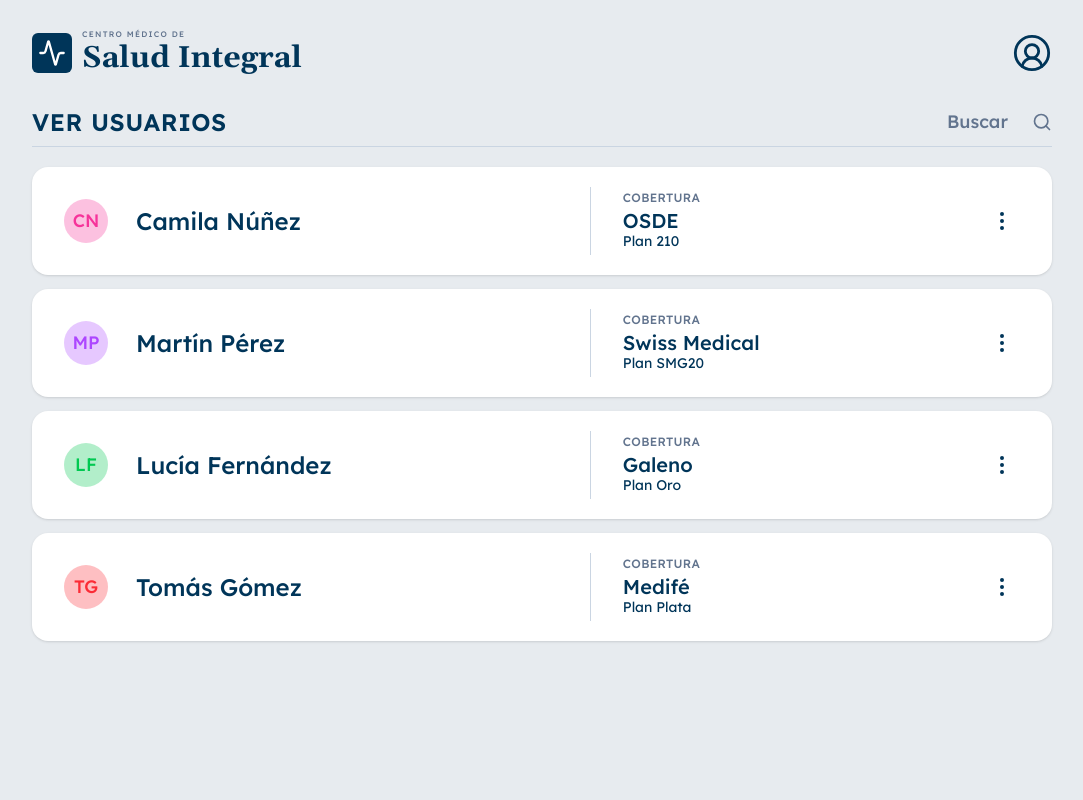
After one commit to SNAndreatta/centro-medico-salud-integral, a Flask app: page /recepcion/usuarios in a window 1280 px wide. The commit adds this page. Shown: the whole page, without its empty margins (98-1181 px from the left). Run offline with Flask 3, Linux system fonts and the light colour scheme.

Commit message:
Avance de template 'ver_usuarios' de recepción

```diff
--- a/frontend/routes/recepcion.py
+++ b/frontend/routes/recepcion.py
@@ -7,7 +7,7 @@ recepcion_routes = Blueprint('rutas_recepcion_prefijo_api', __name__)
 def home():
     return render_template('/recepcion/home.html')
 
-@recepcion_routes.route('/sala-espera')
+@recepcion_routes.route('/recepcion/sala-espera')
 def sala_espera():
 
     pacientes_en_espera = [
@@ -25,7 +25,7 @@ def sala_espera():
             "hora_turno": "15:50",
             "hora_llegada": "15:45",
             "modalidad": "PED",
-            "color_avatar": "bg-pink-500/30 text-pink-500"
+            "color_avatar": "bg-purple-500/30 text-purple-500"
         }
     ]
 
@@ -33,3 +33,50 @@ def sala_espera():
         'recepcion/sala_espera.html',
         pacientes_en_espera=pacientes_en_espera
     )
+
+@recepcion_routes.route("/recepcion/usuarios")
+def ver_usuarios():
+
+    usuarios = [
+        {
+            "id": 1,
+            "nombre": "Camila",
+            "apellido": "Núñez",
+            "cobertura": "OSDE",
+            "plan": "210",
+            "iniciales": "CN",
+            "color_fondo": "bg-pink-500/30 text-pink-500"
+        },
+        {
+            "id": 2,
+            "nombre": "Martín",
+            "apellido": "Pérez",
+            "cobertura": "Swiss Medical",
+            "plan": "SMG20",
+            "iniciales": "MP",
+            "color_fondo": "bg-purple-500/30 text-purple-500"
+        },
+        {
+            "id": 3,
+            "nombre": "Lucía",
+            "apellido": "Fernández",
+            "cobertura": "Galeno",
+            "plan": "Oro",
+            "iniciales": "LF",
+            "color_fondo": "bg-green-500/30 text-green-500"
+        },
+        {
+            "id": 4,
+            "nombre": "Tomás",
+            "apellido": "Gómez",
+            "cobertura": "Medifé",
+            "plan": "Plata",
+            "iniciales": "TG",
+            "color_fondo": "bg-red-500/30 text-red-500"
+        }
+    ]
+
+    return render_template(
+        "recepcion/ver_usuarios.html",
+        usuarios=usuarios
+    )
--- a/frontend/static/css/output.css
+++ b/frontend/static/css/output.css
@@ -8,10 +8,14 @@
       "Segoe UI Symbol", "Noto Color Emoji";
     --font-mono: ui-monospace, SFMono-Regular, Menlo, Monaco, Consolas, "Liberation Mono",
       "Courier New", monospace;
+    --color-red-500: oklch(63.7% 0.237 25.331);
+    --color-green-500: oklch(72.3% 0.219 149.579);
+    --color-purple-500: oklch(62.7% 0.265 303.9);
     --color-pink-100: oklch(94.8% 0.028 342.258);
     --color-pink-500: oklch(65.6% 0.241 354.308);
     --color-slate-100: oklch(96.8% 0.007 247.896);
     --color-slate-200: oklch(92.9% 0.013 255.508);
+    --color-slate-300: oklch(86.9% 0.022 252.894);
     --color-slate-400: oklch(70.4% 0.04 256.788);
     --color-slate-500: oklch(55.4% 0.046 257.417);
     --color-slate-600: oklch(44.6% 0.043 257.281);
@@ -206,8 +210,23 @@
   }
 }
 @layer utilities {
+  .absolute {
+    position: absolute;
+  }
+  .relative {
+    position: relative;
+  }
   .static {
     position: static;
+  }
+  .top-10 {
+    top: calc(var(--spacing) * 10);
+  }
+  .right-0 {
+    right: 0px;
+  }
+  .z-10 {
+    z-index: 10;
   }
   .mx-auto {
     margin-inline: auto;
@@ -236,8 +255,14 @@
   .mb-4 {
     margin-bottom: calc(var(--spacing) * 4);
   }
+  .mb-5 {
+    margin-bottom: calc(var(--spacing) * 5);
+  }
   .mb-7 {
     margin-bottom: calc(var(--spacing) * 7);
+  }
+  .ml-3 {
+    margin-left: calc(var(--spacing) * 3);
   }
   .block {
     display: block;
@@ -260,6 +285,9 @@
   .h-5 {
     height: calc(var(--spacing) * 5);
   }
+  .h-6 {
+    height: calc(var(--spacing) * 6);
+  }
   .h-7 {
     height: calc(var(--spacing) * 7);
   }
@@ -281,6 +309,9 @@
   .h-14 {
     height: calc(var(--spacing) * 14);
   }
+  .h-16 {
+    height: calc(var(--spacing) * 16);
+  }
   .h-\[18px\] {
     height: 18px;
   }
@@ -296,6 +327,9 @@
   .min-h-\[76px\] {
     min-height: 76px;
   }
+  .min-h-\[100px\] {
+    min-height: 100px;
+  }
   .min-h-screen {
     min-height: 100vh;
   }
@@ -304,6 +338,9 @@
   }
   .w-5 {
     width: calc(var(--spacing) * 5);
+  }
+  .w-6 {
+    width: calc(var(--spacing) * 6);
   }
   .w-7 {
     width: calc(var(--spacing) * 7);
@@ -326,6 +363,12 @@
   .w-14 {
     width: calc(var(--spacing) * 14);
   }
+  .w-16 {
+    width: calc(var(--spacing) * 16);
+  }
+  .w-44 {
+    width: calc(var(--spacing) * 44);
+  }
   .w-\[18px\] {
     width: 18px;
   }
@@ -337,6 +380,9 @@
   }
   .max-w-\[400px\] {
     max-width: 400px;
+  }
+  .max-w-\[1100px\] {
+    max-width: 1100px;
   }
   .min-w-0 {
     min-width: 0px;
@@ -353,6 +399,9 @@
   .border-collapse {
     border-collapse: collapse;
   }
+  .cursor-not-allowed {
+    cursor: not-allowed;
+  }
   .resize {
     resize: both;
   }
@@ -367,6 +416,9 @@
   }
   .items-center {
     align-items: center;
+  }
+  .items-start {
+    align-items: flex-start;
   }
   .justify-between {
     justify-content: space-between;
@@ -394,6 +446,9 @@
   }
   .gap-4 {
     gap: calc(var(--spacing) * 4);
+  }
+  .gap-5 {
+    gap: calc(var(--spacing) * 5);
   }
   :where(.space-y-3 > :not(:last-child)) {
     --tw-space-y-reverse: 0;
@@ -434,12 +489,22 @@
     border-style: var(--tw-border-style);
     border-width: 1px;
   }
+  .border-t {
+    border-top-style: var(--tw-border-style);
+    border-top-width: 1px;
+  }
   .border-b {
     border-bottom-style: var(--tw-border-style);
     border-bottom-width: 1px;
   }
+  .border-slate-100 {
+    border-color: var(--color-slate-100);
+  }
   .border-slate-200 {
     border-color: var(--color-slate-200);
+  }
+  .border-slate-300 {
+    border-color: var(--color-slate-300);
   }
   .border-slate-400 {
     border-color: var(--color-slate-400);
@@ -462,6 +527,15 @@
   .bg-dominante {
     background-color: var(--color-dominante);
   }
+  .bg-green-500 {
+    background-color: var(--color-green-500);
+  }
+  .bg-green-500\/30 {
+    background-color: color-mix(in srgb, oklch(72.3% 0.219 149.579) 30%, transparent);
+    @supports (color: color-mix(in lab, red, red)) {
+      background-color: color-mix(in oklab, var(--color-green-500) 30%, transparent);
+    }
+  }
   .bg-pink-100 {
     background-color: var(--color-pink-100);
   }
@@ -480,6 +554,24 @@
       background-color: color-mix(in oklab, var(--color-pink-500) 70%, transparent);
     }
   }
+  .bg-purple-500 {
+    background-color: var(--color-purple-500);
+  }
+  .bg-purple-500\/30 {
+    background-color: color-mix(in srgb, oklch(62.7% 0.265 303.9) 30%, transparent);
+    @supports (color: color-mix(in lab, red, red)) {
+      background-color: color-mix(in oklab, var(--color-purple-500) 30%, transparent);
+    }
+  }
+  .bg-red-500 {
+    background-color: var(--color-red-500);
+  }
+  .bg-red-500\/30 {
+    background-color: color-mix(in srgb, oklch(63.7% 0.237 25.331) 30%, transparent);
+    @supports (color: color-mix(in lab, red, red)) {
+      background-color: color-mix(in oklab, var(--color-red-500) 30%, transparent);
+    }
+  }
   .bg-slate-200 {
     background-color: var(--color-slate-200);
   }
@@ -488,6 +580,12 @@
   }
   .bg-white {
     background-color: var(--color-white);
+  }
+  .stroke-\[1\.7\] {
+    stroke-width: 1.7;
+  }
+  .p-2 {
+    padding: calc(var(--spacing) * 2);
   }
   .p-3 {
     padding: calc(var(--spacing) * 3);
@@ -513,6 +611,9 @@
   .py-1\.5 {
     padding-block: calc(var(--spacing) * 1.5);
   }
+  .py-2 {
+    padding-block: calc(var(--spacing) * 2);
+  }
   .py-3 {
     padding-block: calc(var(--spacing) * 3);
   }
@@ -531,14 +632,26 @@
   .py-8 {
     padding-block: calc(var(--spacing) * 8);
   }
+  .py-10 {
+    padding-block: calc(var(--spacing) * 10);
+  }
   .py-12 {
     padding-block: calc(var(--spacing) * 12);
+  }
+  .pt-3 {
+    padding-top: calc(var(--spacing) * 3);
   }
   .pb-1 {
     padding-bottom: var(--spacing);
   }
+  .pb-2 {
+    padding-bottom: calc(var(--spacing) * 2);
+  }
   .text-center {
     text-align: center;
+  }
+  .text-left {
+    text-align: left;
   }
   .text-right {
     text-align: right;
@@ -606,6 +719,10 @@
     --tw-font-weight: var(--font-weight-semibold);
     font-weight: var(--font-weight-semibold);
   }
+  .tracking-\[0\.16em\] {
+    --tw-tracking: 0.16em;
+    letter-spacing: 0.16em;
+  }
   .tracking-\[0\.18em\] {
     --tw-tracking: 0.18em;
     letter-spacing: 0.18em;
@@ -624,8 +741,17 @@
   .text-acento {
     color: var(--color-acento);
   }
+  .text-green-500 {
+    color: var(--color-green-500);
+  }
   .text-pink-500 {
     color: var(--color-pink-500);
+  }
+  .text-purple-500 {
+    color: var(--color-purple-500);
+  }
+  .text-red-500 {
+    color: var(--color-red-500);
   }
   .text-slate-400 {
     color: var(--color-slate-400);
@@ -651,6 +777,10 @@
   .antialiased {
     -webkit-font-smoothing: antialiased;
     -moz-osx-font-smoothing: grayscale;
+  }
+  .shadow-lg {
+    --tw-shadow: 0 10px 15px -3px var(--tw-shadow-color, rgb(0 0 0 / 0.1)), 0 4px 6px -4px var(--tw-shadow-color, rgb(0 0 0 / 0.1));
+    box-shadow: var(--tw-inset-shadow), var(--tw-inset-ring-shadow), var(--tw-ring-offset-shadow), var(--tw-ring-shadow), var(--tw-shadow);
   }
   .shadow-sm {
     --tw-shadow: 0 1px 3px 0 var(--tw-shadow-color, rgb(0 0 0 / 0.1)), 0 1px 2px -1px var(--tw-shadow-color, rgb(0 0 0 / 0.1));
@@ -679,6 +809,9 @@
   }
   .placeholder\:text-slate-400::placeholder {
     color: var(--color-slate-400);
+  }
+  .placeholder\:text-slate-500::placeholder {
+    color: var(--color-slate-500);
   }
   .focus-within\:border-acento:focus-within {
     border-color: var(--color-acento);
@@ -769,6 +902,9 @@
     .sm\:h-16 {
       height: calc(var(--spacing) * 16);
     }
+    .sm\:min-h-\[68px\] {
+      min-height: 68px;
+    }
     .sm\:min-h-\[84px\] {
       min-height: 84px;
     }
@@ -786,6 +922,12 @@
     }
     .sm\:w-24 {
       width: calc(var(--spacing) * 24);
+    }
+    .sm\:w-\[45\%\] {
+      width: 45%;
+    }
+    .sm\:w-\[250px\] {
+      width: 250px;
     }
     .sm\:flex-1 {
       flex: 1;
@@ -814,6 +956,9 @@
     .sm\:gap-5 {
       gap: calc(var(--spacing) * 5);
     }
+    .sm\:gap-7 {
+      gap: calc(var(--spacing) * 7);
+    }
     :where(.sm\:space-y-4 > :not(:last-child)) {
       --tw-space-y-reverse: 0;
       margin-block-start: calc(calc(var(--spacing) * 4) * var(--tw-space-y-reverse));
@@ -824,6 +969,14 @@
       margin-block-start: calc(calc(var(--spacing) * 6) * var(--tw-space-y-reverse));
       margin-block-end: calc(calc(var(--spacing) * 6) * calc(1 - var(--tw-space-y-reverse)));
     }
+    .sm\:border-t-0 {
+      border-top-style: var(--tw-border-style);
+      border-top-width: 0px;
+    }
+    .sm\:border-l {
+      border-left-style: var(--tw-border-style);
+      border-left-width: 1px;
+    }
     .sm\:px-6 {
       padding-inline: calc(var(--spacing) * 6);
     }
@@ -833,6 +986,12 @@
     .sm\:px-8 {
       padding-inline: calc(var(--spacing) * 8);
     }
+    .sm\:px-10 {
+      padding-inline: calc(var(--spacing) * 10);
+    }
+    .sm\:py-7 {
+      padding-block: calc(var(--spacing) * 7);
+    }
     .sm\:py-8 {
       padding-block: calc(var(--spacing) * 8);
     }
@@ -841,6 +1000,12 @@
     }
     .sm\:py-10 {
       padding-block: calc(var(--spacing) * 10);
+    }
+    .sm\:pt-0 {
+      padding-top: 0px;
+    }
+    .sm\:pl-8 {
+      padding-left: calc(var(--spacing) * 8);
     }
     .sm\:text-2xl {
       font-size: var(--text-2xl);
--- /dev/null
+++ b/frontend/templates/recepcion/ver_usuarios.html
@@ -0,0 +1,283 @@
+<!DOCTYPE html>
+<html lang="es">
+<head>
+    <meta charset="UTF-8">
+    <meta name="viewport" content="width=device-width, initial-scale=1.0">
+    <meta name="theme-color" content="#E7EBEF">
+
+    <title>Ver usuarios | Salud Integral</title>
+
+    <link rel="stylesheet" href="{{ url_for('static', filename='css/output.css') }}">
+
+    <link rel="preconnect" href="https://fonts.googleapis.com">
+    <link rel="preconnect" href="https://fonts.gstatic.com" crossorigin>
+    <link href="https://fonts.googleapis.com/css2?family=Gelasio:wght@400;500;600;700&display=swap" rel="stylesheet">
+
+    <link href="https://fonts.googleapis.com/css2?family=Lexend:wght@100..900&display=swap" rel="stylesheet">
+
+    <script src="https://unpkg.com/lucide@latest"></script>
+</head>
+
+<body class="min-h-screen bg-dominante font-sans text-acento antialiased">
+
+    <main class="mx-auto min-h-screen w-full max-w-[1100px] px-5 py-5 sm:px-10 sm:py-7">
+
+        <!-- Encabezado -->
+        <header class="mb-7 flex items-center justify-between">
+
+            <!-- Logo -->
+            <div class="flex items-center gap-2.5">
+
+                <div class="flex h-10 w-10 shrink-0 items-center justify-center rounded-md bg-acento text-white">
+                    <i data-lucide="activity" class="h-7 w-7"></i>
+                </div>
+
+                <div>
+                    <p class="text-[8px] font-medium font-lexend tracking-[0.16em] text-slate-500">
+                        CENTRO MÉDICO DE
+                    </p>
+
+                    <h2 class="font-gelasio text-2xl font-bold leading-tight sm:text-3xl">
+                        Salud Integral
+                    </h2>
+                </div>
+
+            </div>
+
+            <!-- Perfil -->
+            <button
+                type="button"
+                aria-label="Perfil"
+                class="flex h-10 w-10 items-center justify-center rounded-full transition hover:bg-white/60"
+            >
+                <i data-lucide="circle-user-round" class="h-10 w-10 stroke-[1.7]"></i>
+            </button>
+
+        </header>
+
+
+        <!-- Título y buscador -->
+        <section class="mb-5">
+
+            <div class="flex flex-col gap-3 border-b border-slate-300 pb-2 sm:flex-row sm:items-center sm:justify-between">
+
+                <h1 class="font-lexend text-xl font-semibold tracking-wide sm:text-2xl">
+                    VER USUARIOS
+                </h1>
+
+                <!-- Buscador -->
+                <div class="flex items-center gap-2 sm:w-[250px]">
+
+                    <input
+                        type="search"
+                        id="buscador"
+                        placeholder="Buscar"
+                        aria-label="Buscar usuarios"
+                        class="w-full bg-transparent text-right font-lexend text-lg font-medium text-acento outline-none placeholder:text-slate-500"
+                    >
+
+                    <i data-lucide="search" class="h-5 w-5 shrink-0 text-slate-500"></i>
+
+                </div>
+
+            </div>
+
+        </section>
+
+
+        <!-- Lista de usuarios -->
+        <section id="lista-usuarios" class="space-y-3.5">
+
+            {% for usuario in usuarios %}
+
+                <!-- Card de usuario -->
+                <article
+                    class="usuario-card flex min-h-[100px] flex-col items-start gap-4 rounded-2xl bg-background px-5 py-5 shadow-sm transition hover:shadow-md sm:flex-row sm:items-center sm:px-8"
+                    data-nombre="{{ usuario.nombre }} {{ usuario.apellido }}"
+                    data-cobertura="{{ usuario.cobertura }}"
+                >
+
+                    <!-- Iniciales y nombre -->
+                    <div class="flex min-w-0 flex-1 items-center gap-5 sm:gap-7">
+
+                        <!-- Avatar -->
+                        <div
+                            class="flex h-11 w-11 shrink-0 items-center justify-center rounded-full font-lexend text-lg font-medium {{ usuario.color_fondo | default('bg-pink-500/30 text-pink-500') }}">
+                            {{ usuario.iniciales | default('NC') }}
+                        </div>
+
+                        <!-- Nombre completo -->
+                        <h2 class="truncate font-lexend text-xl font-medium text-acento sm:text-2xl">
+                            {{ usuario.nombre }} {{ usuario.apellido }}
+                        </h2>
+
+                    </div>
+
+
+                    <!-- Separador y cobertura -->
+                    <div class="flex w-full items-center justify-between border-t border-slate-300 pt-3 sm:min-h-[68px] sm:w-[45%] sm:border-l sm:border-t-0 sm:pl-8 sm:pt-0">
+
+                        <div class="min-w-0">
+
+                            <p class="mb-0.5 font-lexend text-xs font-medium tracking-wide text-slate-500">
+                                COBERTURA
+                            </p>
+
+                            <p class="truncate font-lexend text-lg font-medium leading-tight text-acento sm:text-xl">
+                                {{ usuario.cobertura }}
+                            </p>
+
+                            <p class="font-lexend text-sm leading-tight text-acento">
+                                Plan {{ usuario.plan }}
+                            </p>
+
+                        </div>
+
+
+                        <!-- Menú de opciones -->
+                        <div class="relative ml-3 shrink-0">
+
+                            <button
+                                type="button"
+                                class="menu-button flex h-9 w-9 items-center justify-center rounded-lg transition hover:bg-slate-100"
+                                aria-label="Opciones de {{ usuario.nombre }} {{ usuario.apellido }}"
+                                aria-expanded="false"
+                            >
+                                <i data-lucide="ellipsis-vertical" class="h-6 w-6"></i>
+                            </button>
+
+                            <div class="menu-dropdown absolute right-0 top-10 z-10 hidden w-44 rounded-lg border border-slate-200 bg-white p-2 shadow-lg">
+
+                                <p class="px-3 py-2 text-xs font-lexend text-slate-500">
+                                    Usuario #{{ usuario.id }}
+                                </p>
+
+                                <div class="border-t border-slate-100"></div>
+
+                                <button
+                                    type="button"
+                                    disabled
+                                    class="w-full cursor-not-allowed rounded-md px-3 py-2 text-left text-sm font-lexend text-slate-400"
+                                >
+                                    Ver ficha
+                                </button>
+
+                                <button
+                                    type="button"
+                                    disabled
+                                    class="w-full cursor-not-allowed rounded-md px-3 py-2 text-left text-sm font-lexend text-slate-400"
+                                >
+                                    Editar usuario
+                                </button>
+
+                            </div>
+
+                        </div>
+
+                    </div>
+
+                </article>
+
+            {% endfor %}
+
+        </section>
+
+
+        <!-- Mensaje cuando no hay resultados -->
+        <p
+            id="sin-resultados"
+            class="hidden py-10 text-center font-lexend text-slate-500"
+        >
+            No se encontraron usuarios.
+        </p>
+
+    </main>
+
+
+    <script>
+        lucide.createIcons();
+
+
+        // Buscador de usuarios
+        const buscador = document.querySelector("#buscador");
+        const tarjetas = document.querySelectorAll(".usuario-card");
+        const mensajeVacio = document.querySelector("#sin-resultados");
+
+        buscador.addEventListener("input", () => {
+
+            const busqueda = buscador.value.toLowerCase().trim();
+
+            let usuariosVisibles = 0;
+
+            tarjetas.forEach((tarjeta) => {
+
+                const nombre = tarjeta.dataset.nombre.toLowerCase();
+                const cobertura = tarjeta.dataset.cobertura.toLowerCase();
+
+                const coincide =
+                    nombre.includes(busqueda) ||
+                    cobertura.includes(busqueda);
+
+                tarjeta.classList.toggle("hidden", !coincide);
+
+                if (coincide) {
+                    usuariosVisibles++;
+                }
+
+            });
+
+            mensajeVacio.classList.toggle(
+                "hidden",
+                usuariosVisibles !== 0
+            );
+
+        });
+
+
+        // Abrir y cerrar los menús de cada usuario
+        document.querySelectorAll(".menu-button").forEach((boton) => {
+
+            boton.addEventListener("click", (event) => {
+
+                event.stopPropagation();
+
+                const menu = boton.nextElementSibling;
+                const estabaAbierto = !menu.classList.contains("hidden");
+
+                // Cerrar todos los menús
+                document.querySelectorAll(".menu-dropdown").forEach((otroMenu) => {
+                    otroMenu.classList.add("hidden");
+                });
+
+                document.querySelectorAll(".menu-button").forEach((otroBoton) => {
+                    otroBoton.setAttribute("aria-expanded", "false");
+                });
+
+                // Abrir el seleccionado si estaba cerrado
+                if (!estabaAbierto) {
+                    menu.classList.remove("hidden");
+                    boton.setAttribute("aria-expanded", "true");
+                }
+
+            });
+
+        });
+
+
+        // Cerrar los menús al hacer clic fuera
+        document.addEventListener("click", () => {
+
+            document.querySelectorAll(".menu-dropdown").forEach((menu) => {
+                menu.classList.add("hidden");
+            });
+
+            document.querySelectorAll(".menu-button").forEach((boton) => {
+                boton.setAttribute("aria-expanded", "false");
+            });
+
+        });
+
+    </script>
+
+</body>
+</html>
```
